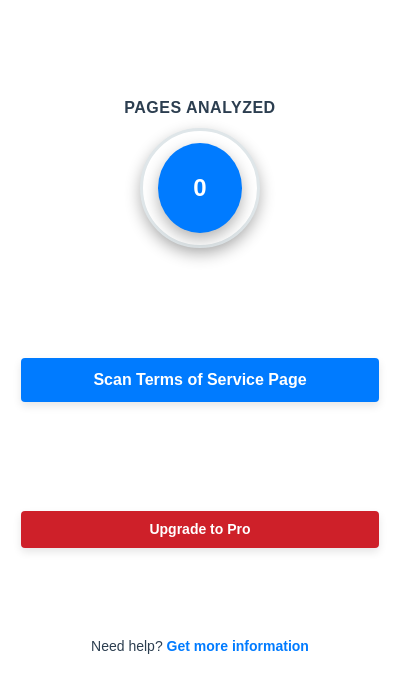
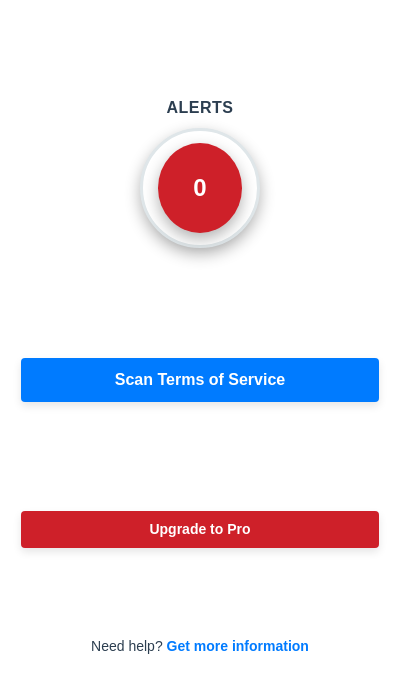
Before and after one commit to Koppang-Dev/ToS-Flagger-Extension, a browser extension: page popup/popup.html in a window 400 px wide. Shown: the part 66-756 px from the top of the page. Drawn offline with Linux system fonts and the light colour scheme.

```diff
--- a/popup/popup.html
+++ b/popup/popup.html
@@ -42,7 +42,7 @@
             width: 90px; /* Adjusted size for better visibility */
             height: 90px;
             border-radius: 50%;
-            background-color: #007bff; /* Blue */
+            background-color: #CE2029; /* Blue */
             color: white; /* White text color */
             display: flex;
             align-items: center;
@@ -151,7 +151,7 @@
 
     <!-- Counter Section -->
     <div class="field">
-        <label class="label">Pages Analyzed</label>
+        <label class="label">Alerts</label>
         <div class="box">
             <p id="checkedCount" class="is-size-4 has-text-weight-bold">0</p>
         </div>
@@ -159,7 +159,7 @@
 
     <!-- Scan Terms of Service Page Button -->
     <div class="button-container">
-        <button class="button is-success is-fullwidth" id="startButton">Scan Terms of Service Page</button>
+        <button class="button is-success is-fullwidth" id="startButton">Scan Terms of Service</button>
     </div>
 
     <!-- Upgrade Button -->
```
Also changed, not shown: background.js (+28 -0 lines).
